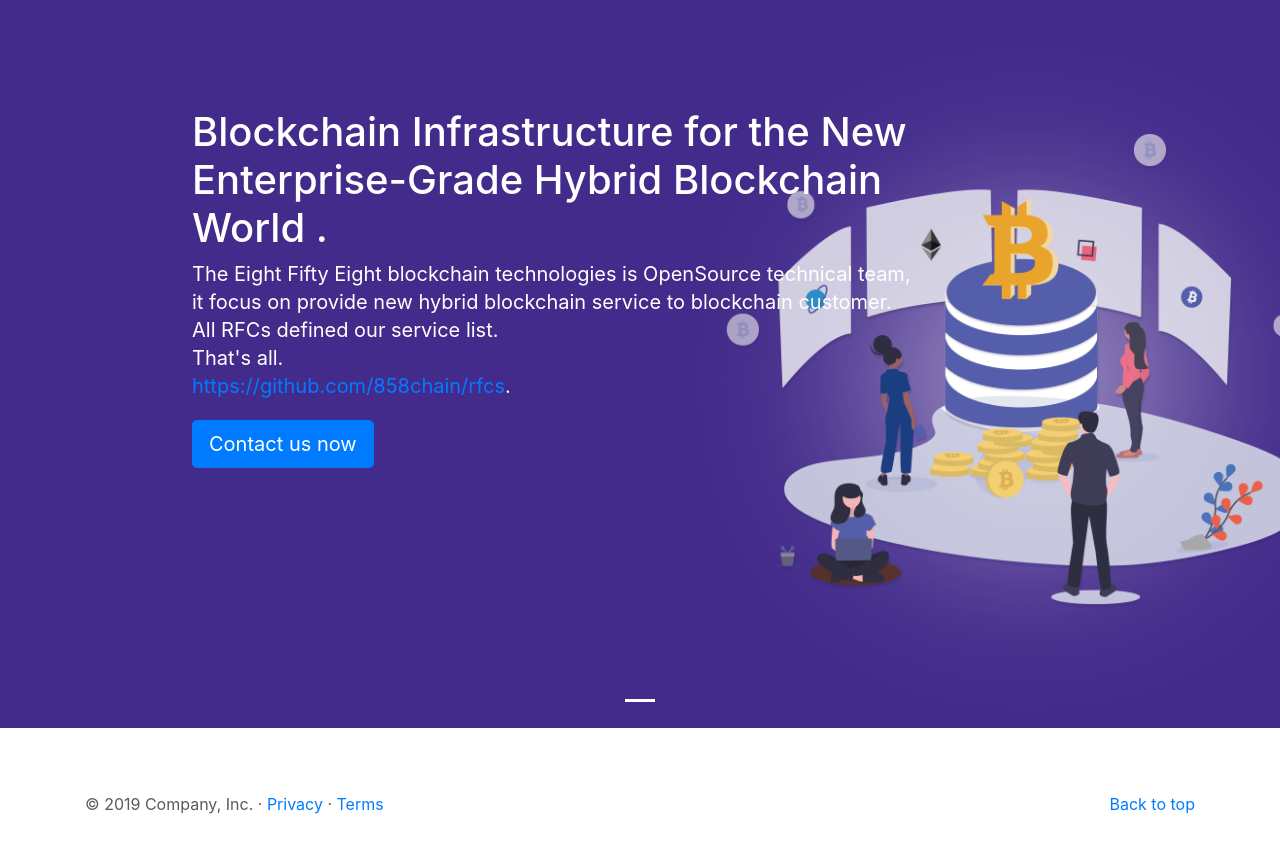
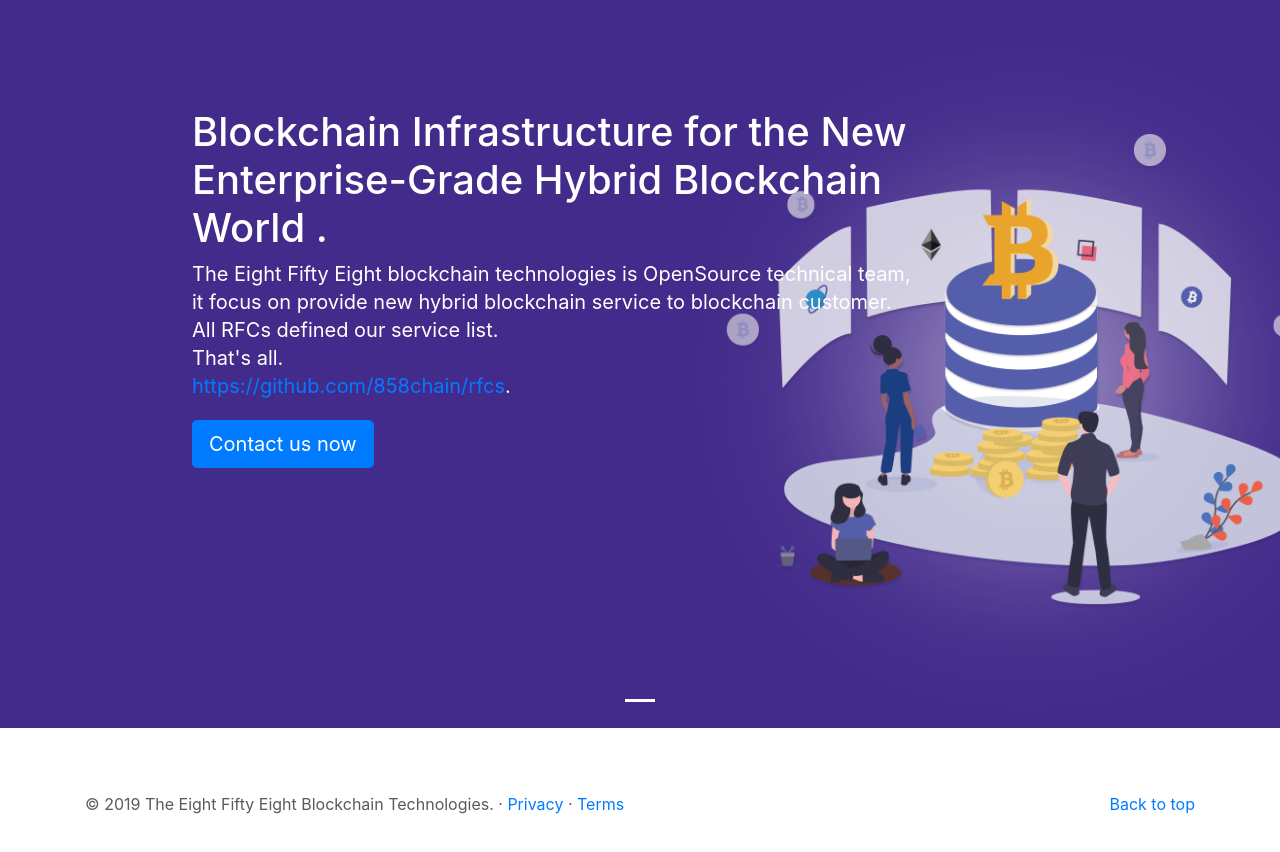
Before and after one commit to 858chain/website, a plain HTML site: page index.html in a window 1280 px wide. Shown: the part 120-972 px from the top of the page. Drawn offline with nearby package versions, Linux system fonts and the light colour scheme; files whose address does not match are found by name.

Commit message:
update company info

```diff
--- a/index.html
+++ b/index.html
@@ -80,7 +80,7 @@
       <!-- FOOTER -->
       <footer class="container">
         <p class="float-right"><a href="#">Back to top</a></p>
-        <p>&copy; 2019 Company, Inc. &middot; <a href="#">Privacy</a> &middot; <a href="#">Terms</a></p>
+        <p>&copy; 2019 The Eight Fifty Eight Blockchain Technologies. &middot; <a href="#">Privacy</a> &middot; <a href="#">Terms</a></p>
       </footer>
     </main>
 
```
